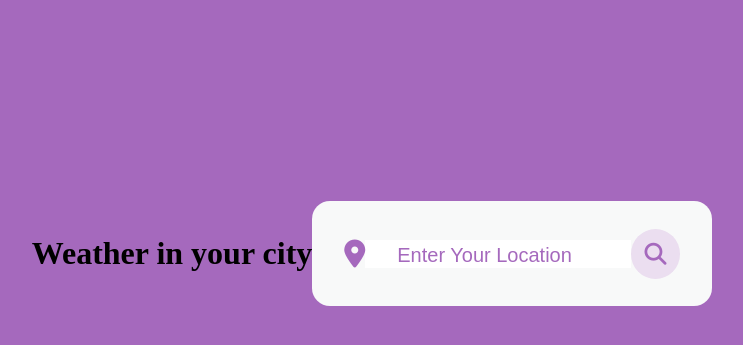
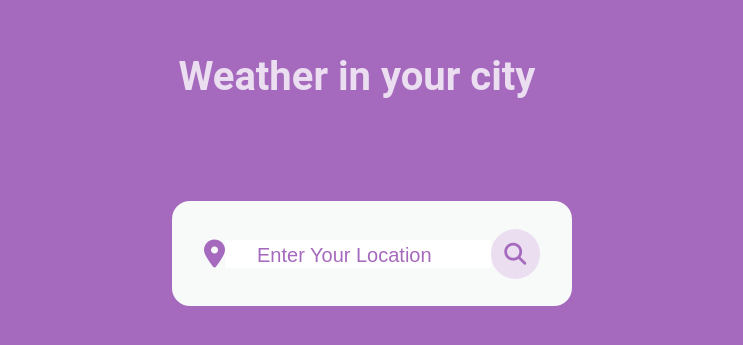
Before and after one commit to muskaanmf/weather, a plain HTML site: page index.html in a window 1280 px wide. Shown: the part 147-492 px from the top of the page, without its empty margins (268-1011 px from the left). Drawn offline with Linux system fonts and the light colour scheme.

Commit message:
Update style.css

```diff
--- a/style.css
+++ b/style.css
@@ -13,7 +13,16 @@ body{
     justify-content: center;
     background: #A569BD ;
 }
-
+.heading h1{
+    position: absolute;
+    font-size: 40px;
+    font-weight: 600;
+    font-family: 'Roboto', sans-serif;
+    top: 200px;
+    color: #EBDEF0;
+    text-align: center;
+    padding-left: 0.5%;
+}
 .container{
     position: relative;
     width: 400px;
```
